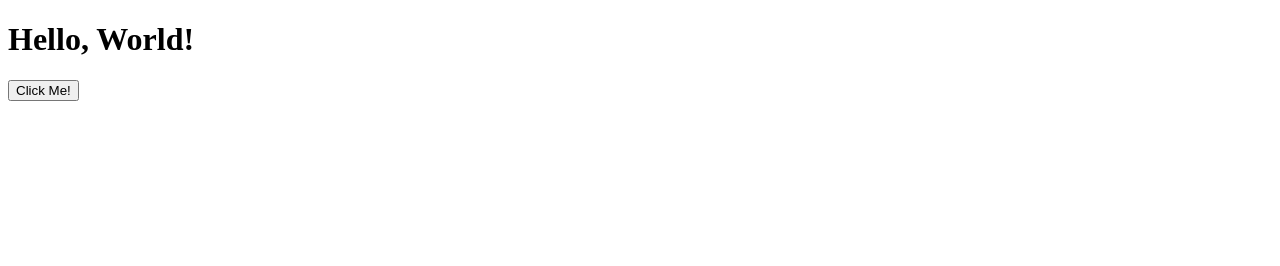
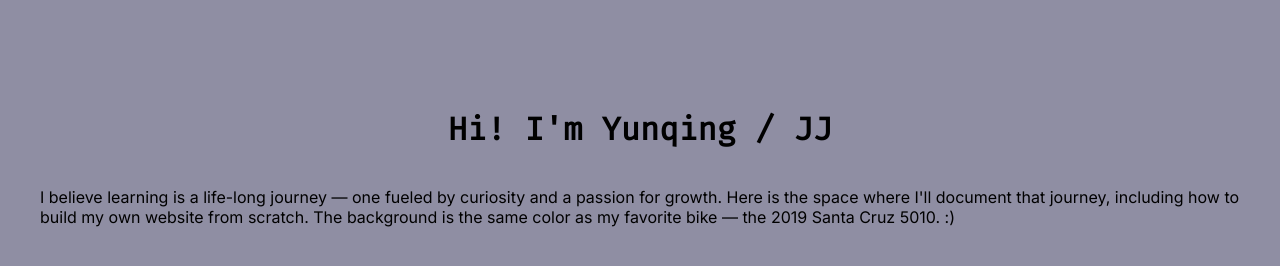
Before and after one commit to yunqingjia/scratch, a plain HTML site: page index.html in a window 1280 px wide. Drawn offline with Linux system fonts and the light colour scheme.

Commit message:
most basic homepage but that's agile right???

```diff
--- a/index.html
+++ b/index.html
@@ -4,13 +4,18 @@
     <head>
         <meta charset="UTF-8">
         <meta name="viewport" content="width=device-width, initial-scale=1.0">
-        <title>My First Website</title>
-        <link rel="stylesheet" href="styles.css">
+        <title>Yunqing (JJ) Jia</title>
+        <link rel="stylesheet" href="style.css">
+        <link href="https://fonts.googleapis.com/css2?family=Inter&display=swap" rel="stylesheet">
+        <link rel="stylesheet" href="https://fonts.googleapis.com/css2?family=Fira+Code&display=swap">
+        <link href="https://fonts.googleapis.com/css2?family=Roboto&display=swap" rel="stylesheet">
     </head>
     <body>
-        <h1>Hello, World!</h1>
+        <!-- <h1>Hello, World!</h1>
         <button id="myButton">Click Me!</button>
         <p id="message"></p>
-        <script src="script.js"></script>
+        <script src="script.js"></script> -->
+        <h1>Hi! I'm Yunqing / JJ</h1>
+        <p>I believe learning is a life-long journey &mdash; one fueled by curiosity and a passion for growth. Here is the space where I'll document that journey, including how to build my own website from scratch. The background is the same color as my favorite bike &mdash; the 2019 Santa Cruz 5010. :)</p>
     </body>
 </html>
--- a/style.css
+++ b/style.css
@@ -1,12 +1,20 @@
+h1 {
+    font-family: 'Fira Code', monospace;
+    margin-top: 100px;
+    text-align: center;
+}
 
 body {
-    font-family: sans-serif;
-    text-align: center;
-    margin-top: 100px;
-    background-color:aliceblue;
+    font-family: "Inter", sans-serif;
+    display: flex;
+    flex-direction: column;
+    align-items: center;
+    margin-left: 40px;
+    margin-right: 40px;
+    background-color: #8f8ea3;
 }
 
-button {
+/* button {
     padding: 10px 20px;
     font-size: 16px;
 }
@@ -15,4 +23,4 @@ button {
     color: green;
     font-weight: bold;
     margin-top: 20px;
-}
+} */
```
